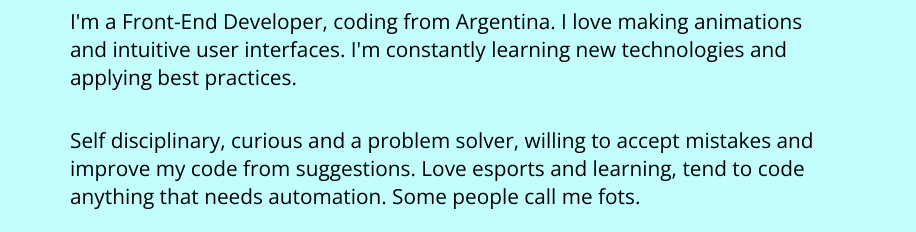
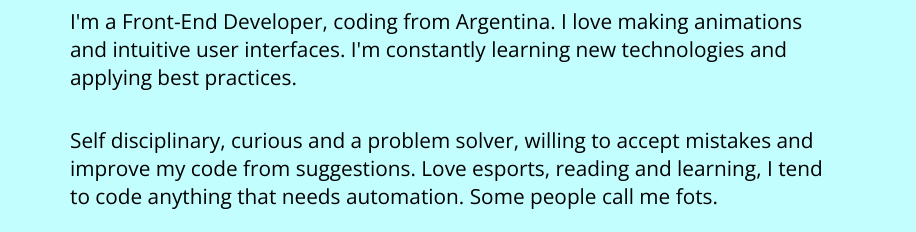
Before and after one commit to fotscode/portfolioPage, a plain HTML site: page index.html in a window 1280 px wide. Shown: the part 1009-1241 px from the top of the page, 0-916 px from the left. Drawn offline with nearby package versions, Linux system fonts and the light colour scheme.

Commit message:
fix: fixed about me

```diff
--- a/index.html
+++ b/index.html
@@ -38,7 +38,7 @@
 				<ul>
 					<li><p>I'm a Front-End Developer, coding from Argentina. I love making animations and intuitive user interfaces. I'm constantly learning new technologies and applying best practices.
 						</p></li>
-						<li><p>Self disciplinary, curious and a problem solver, willing to accept mistakes and improve my code from suggestions. Love esports and learning, tend to code anything that needs automation. Some people call me fots.
+						<li><p>Self disciplinary, curious and a problem solver, willing to accept mistakes and improve my code from suggestions. Love esports, reading and learning, I tend to code anything that needs automation. Some people call me fots.
 							</p></li>
 							<li><p>Experience with HTML, CSS, JS, <a rel="noreferrer" target="_blank" href="https://reactjs.org/">React.js</a>, <a rel="noreferrer" target="_blank" href="https://www.electronjs.org/">electron.js</a> and more.</p></li>
 				</ul>
```
